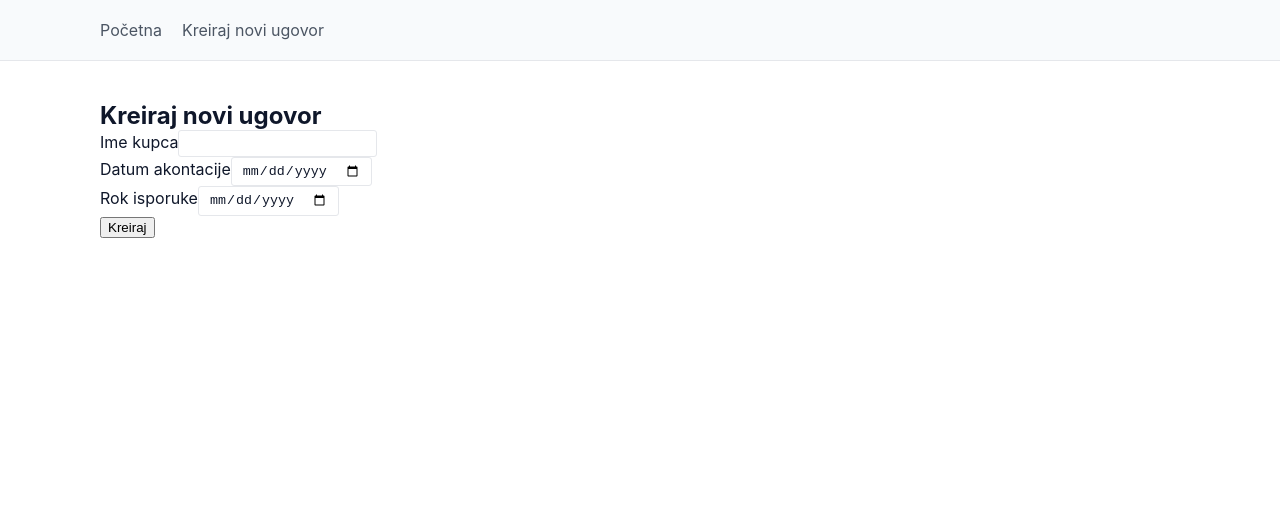
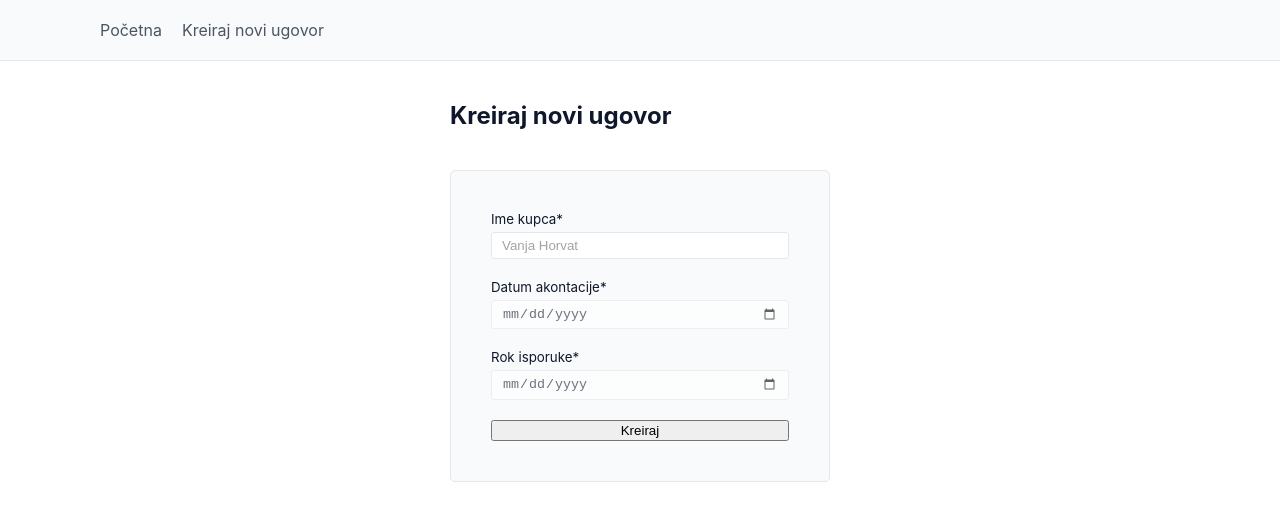
Before and after one commit to IBakija/contractapp, a React (Create React App) app: page /create-contract in a window 1280 px wide. Shown: the top 520 px of the page. Built offline with nearby package versions, Linux system fonts and the light colour scheme.

Commit message:
refactor(new contract page): reset form after submit

```diff
--- a/src/components/TextInput/TextInput.module.scss
+++ b/src/components/TextInput/TextInput.module.scss
@@ -22,6 +22,20 @@
         outline: none;
     }
 
+    &[type='date'] {
+        cursor: text;
+        opacity: 0.6;
+        transition: all 0.15s ease-in-out;
+
+        &::-webkit-calendar-picker-indicator {
+            cursor: pointer;
+        }
+
+        &:hover {
+            opacity: 1;
+        }
+    }
+
     @media (prefers-color-scheme: dark) {
         background-color: colors.$background-primary-dark;
         border-color: colors.$border-dark;
@@ -39,5 +53,9 @@
         &:focus-visible {
             border-color: colors.$border-focus-dark;
         }
+
+        &[type='date'] {
+            color-scheme: dark;
+        }
     }
 }
--- a/src/pages/NewContractPage/NewContractPage.module.scss
+++ b/src/pages/NewContractPage/NewContractPage.module.scss
@@ -0,0 +1,35 @@
+@use '../../shared/global-styles/colors' as colors;
+
+.formSection {
+    max-width: 500px;
+    margin: 0 auto;
+}
+
+.form {
+    display: flex;
+    flex-direction: column;
+    grid-template-columns: auto auto;
+    gap: 20px;
+    max-width: 400px;
+    width: 100%;
+    margin: 40px auto 0;
+    padding: 40px;
+    border-radius: 5px;
+    border: 1px solid colors.$border-light;
+    background-color: colors.$background-secondary-light;
+
+    input {
+        width: 100%;
+    }
+
+    @media (prefers-color-scheme: dark) {
+        border-color: colors.$border-dark;
+        background-color: colors.$background-primary-dark;
+    }
+}
+
+.label {
+    display: block;
+    margin-bottom: 5px;
+    font-size: smaller;
+}
--- a/src/pages/NewContractPage/NewContractPage.tsx
+++ b/src/pages/NewContractPage/NewContractPage.tsx
@@ -1,24 +1,15 @@
+import { useState } from 'react';
+
 import style from './NewContractPage.module.scss';
 import Layout from '../Layout';
 import TextInput from '../../components/TextInput/TextInput';
 import InputLabel from '../../components/InputLabel/InputLabel';
 import Title from '../../components/Title/Title';
-import { contracts } from '../../shared/constants/contracts';
+
 import { contractData } from '../../shared/types/contractData';
-import { useState } from 'react';
-
-// interface ContractData {
-// 	item: contractData;
-// }
 
 const NewContractPage: React.FC = () => {
-    const [inputs, setInputs] = useState({});
-
-    //   const handleChange = (event: React.FormEvent) => {
-    //     const name = event.target.name;
-    //     const value = event.target.value;
-    //     setInputs(values => ({...values, [name]: value}))
-    //   }
+    const contracts = JSON.parse(localStorage.getItem('contracts') || '');
 
     function handleOnSubmit(e: React.SyntheticEvent) {
         e.preventDefault();
@@ -29,20 +20,23 @@ const NewContractPage: React.FC = () => {
             deliveryDate: { value: Date };
         };
 
-        const maxId = contracts.reduce((prev, current) =>
-            prev && prev.id > current.id ? prev : current
+        const maxId = contracts.reduce(
+            (prev: contractData, current: contractData) =>
+                prev && prev.id > current.id ? prev : current
         ).id;
 
-        let x: number[] = [];
-        contracts.map((c) => x.push(parseInt(c.broj_ugovora.split('/')[0])));
+        let contractNumbers: number[] = [];
+        contracts.map((c: contractData) =>
+            contractNumbers.push(parseInt(c.broj_ugovora.split('/')[0]))
+        );
 
-        const maxUgovor = x.reduce((prev, current) =>
+        const maxContract = contractNumbers.reduce((prev, current) =>
             prev > current ? prev : current
         );
 
         const newContract: contractData = {
             id: maxId + 1,
-            broj_ugovora: `${maxUgovor + 1}/${new Date().getFullYear()}`,
+            broj_ugovora: `${maxContract + 1}/${new Date().getFullYear()}`,
             kupac: target.fullName.value,
             datum_akontacije: target.paymentDate.value.toString(),
             rok_isporuke: target.deliveryDate.value.toString(),
@@ -56,40 +50,60 @@ const NewContractPage: React.FC = () => {
         oldContracts.push(newContract);
 
         localStorage.setItem('contracts', JSON.stringify(oldContracts));
+
+        (e.target as HTMLFormElement).reset();
     }
 
     return (
         <Layout>
-            <section className={style.nav}>
+            <section className={style.formSection}>
                 <Title tag="h1">Kreiraj novi ugovor</Title>
-                <form onSubmit={handleOnSubmit}>
+                <form
+                    onSubmit={handleOnSubmit}
+                    className={style.form}
+                    id="forn"
+                >
                     <div>
-                        <InputLabel htmlFor="fullName">Ime kupca</InputLabel>
-                        <TextInput type="text" name="fullName" id="fullName" />
+                        <InputLabel htmlFor="fullName" className={style.label}>
+                            Ime kupca*
+                        </InputLabel>
+                        <TextInput
+                            type="text"
+                            name="fullName"
+                            id="fullName"
+                            placeholder="Vanja Horvat"
+                            required={true}
+                        />
                     </div>
                     <div>
-                        <InputLabel htmlFor="paymentDate">
-                            Datum akontacije
+                        <InputLabel
+                            htmlFor="paymentDate"
+                            className={style.label}
+                        >
+                            Datum akontacije*
                         </InputLabel>
                         <TextInput
                             type="date"
                             name="paymentDate"
                             id="paymentDate"
+                            required={true}
                         />
                     </div>
                     <div>
-                        <InputLabel htmlFor="deliveryDate">
-                            Rok isporuke
+                        <InputLabel
+                            htmlFor="deliveryDate"
+                            className={style.label}
+                        >
+                            Rok isporuke*
                         </InputLabel>
                         <TextInput
                             type="date"
                             name="deliveryDate"
                             id="deliveryDate"
+                            required={true}
                         />
                     </div>
-                    <div>
-                        <button>Kreiraj</button>
-                    </div>
+                    <button>Kreiraj</button>
                 </form>
             </section>
         </Layout>
--- a/src/shared/global-styles/_colors.scss
+++ b/src/shared/global-styles/_colors.scss
@@ -17,6 +17,8 @@ $background-primary-dark: #020617;
 
 $text-secondary-dark: #9ca3af;
 $background-secondary-dark: #0f172a;
+
+$background-tertiary-dark: #111827;
 
 $text-muted-dark: #6b7280;
 
```
